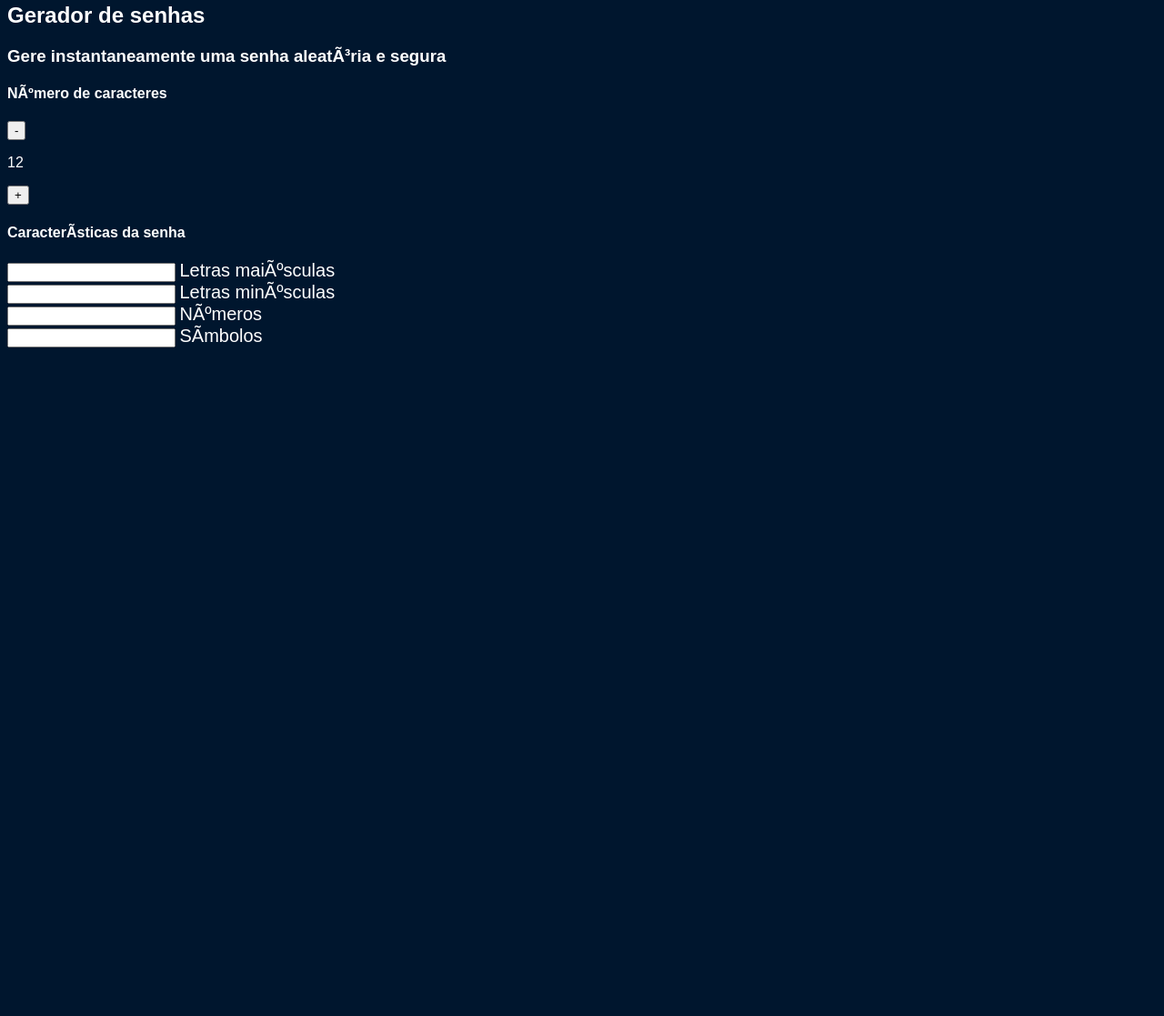
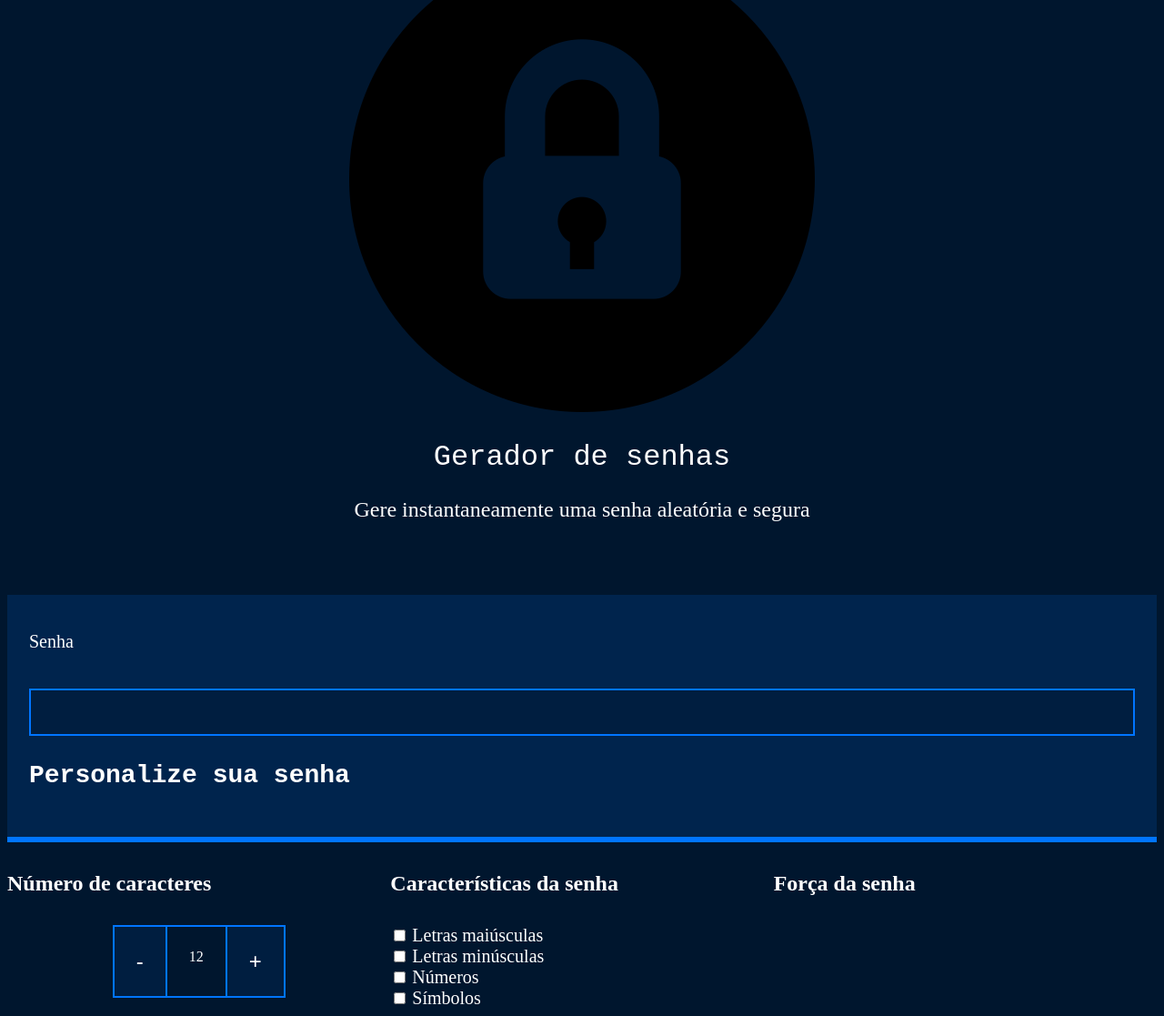
Before and after one commit to PauliN077/SENHA, a plain HTML site: page index.html in a window 1280 px wide. Shown: the part 67-1184 px from the top of the page at 91% size. Before the commit the page ends 800 px from the top, so only its background shows below. Drawn offline with Linux system fonts and the light colour scheme.

Commit message:
Add files via upload

```diff
--- a/index.html
+++ b/index.html
@@ -1,50 +1,63 @@
 <!DOCTYPE html>
-<html lang=”en”>
+<html lang="en">
 <head>
-<meta charset=”UTF-8”>
-<meta name=”viewport” content="width=device-width, initial scale=1.0">
+<meta charset="UTF-8">
+<meta name="viewport" content="width-device-width, initial
+scale=1.0">
 <title>Document</title>
-<link rel="stylesheet" href="style.css" >
+<link rel="stylesheet" href="style.css">
 </head>
 <body>
-    <img class="imagem" src="./img/cadeado.png"  >
-<h2 class=”titulo-principal”>Gerador de senhas</h2>
-<h3 class=”titulo-secundario”>Gere instantaneamente uma senha aleatória e segura</h3>
-
-<div class=”parametro-senha”>
-    <h4 class=”parametro-senha__titulo”>Número de caracteres</h4>
-    <div class=”parametro-senha-botoes”>
-        <button class=”parametro-senha__botao”>-</button>
-        <p class=”parametro-senha__texto”>12</p>
-        <button class=”parametro-senha__botao”>+</button>
-        </div>
-            <div class=”parametro-senha”>
-            <h4 class=”parametro-senha__titulo”>Características da senha</h4>
-            <div class=”parametro-senha-checkbox”>
-            <input name=”maiusculo” type=”checkbox”
-            class=”checkbox”>
-            <label for=”maiusculo”>Letras maiúsculas</label>
-            </div>
-            <div class=”parametro-senha-checkbox”>
-            <input name=”minusculo” type=”checkbox”
-            class=”checkbox”>
-            <label for=”minusculo”>Letras minúsculas</label>
-            </div>
-            <div class=”parametro-senha-checkbox”>
-            <input name=”numero” type=”checkbox”
-            class=”checkbox”>
-            <label for=”numero”>Números</label>
-            </div>
-            <div class=”parametro-senha-checkbox”>
-            <input name=”simbolo” type=”checkbox”
-            class=”checkbox”>
-            <label for=”simbolo”>Símbolos</label>
-            </div>
-
-
-            </div>
-    </div>
-
-
+<div class="conteudo-titulo">
+<img src="./img/cadeado.png" alt="cadeado fechado">
+<h2 class="titulo-principal">Gerador de senhas</h2>
+<h3 class="titulo-secundario">Gere instantaneamente uma senha
+aleatória e segura</h3>
+</div>
+<div class="conteudo-senha">
+<label for="senha">Senha</label>
+<input name="senha" type="text"id="campo-senha">
+<div class="parametro">
+</div>
+<h3 class="parametro-titulo">Personalize sua senha</h3>
+<div class="parametro-coluna__senha">
+</div>
+</div>
+<div class="parametro-coluna__senha">
+<div class="parametro-senha">
+<h4 class="parametro-senha__titulo">Número de caracteres</h4>
+<div class="parametro-senha-botoes">
+<button class="parametro-senha__botao">-</button>
+<p class="parametro-senha__texto">12</p>
+<button class="parametro-senha__botao">+</button>
+</div>
+</div>
+<div class="parametro-senha">
+<h4 class="parametro-senha__titulo">Características da senha</h4>
+<div class="parametro-senha-checkbox">
+<input name="maiusculo" type="checkbox">
+<label for="maiusculo">Letras maiúsculas</label>
+<class="checkbox">
+</div>
+<div class="parametro-senha-checkbox">
+<input name="minusculo" type="checkbox">
+<label for="minusculo">Letras minúsculas</label>
+<class="checkbox">
+</div>
+<div class="parametro-senha-checkbox">
+<input name="numero" type="checkbox">
+<label for="numero">Números</label>
+<class=”checkbox”>
+</div>
+<div class="parametro-senha-checkbox">
+<input name="simbolo" type="checkbox">
+<label for="simbolo">Símbolos</label>
+<class="checkbox">
+</div>
+</div>
+<div class="parametro-senha">
+<h4 class="parametro-senha__titulo">Força da senha</h4>
+</div>
+</div>
 </body>
 </html>
--- a/style.css
+++ b/style.css
@@ -1,34 +1,75 @@
-  :root{
-        --branco: white;
-        --cor-de-fundo: #00162E;
-        }
-
 body{
     color: var(--branco);
     background-color: var(--cor-de-fundo);
-            font-family: var(--roboto);
     }
-
     :root{
     --branco: white;
     --cor-de-fundo: #00162E;
     --fundo-senha: #00244D;
     --fundo-texto: #001E40;
-                font-family: Arial, Helvetica, sans-serif;
-                --borda:#0075FF;
+    --borda: #0075FF;
+    --roboto: "Roboto" sans-serif;
+    --roboto-mono: "Roboto Mono", monospace;
+    font-family: var(--roboto);
     }
-
-                @import url(‘https://fonts.googleapis.com/css2?family=Roboto&family=Roboto+Mono&display=swap’);
-
+    .titulo-principal{
+    font-family: var(--roboto-mono);
+    font-size: 32px;
+    }
     .titulo-secundario{
     font-size: 24px;
     }
-
-.imagem{
-    width: 3%;
-    height: 3%;
+    .conteudo-titulo{
+    text-align: center;
+    *{
+    font-weight: 400;
     }
-
+    }
+    .conteudo-senha{
+    margin-top: 80px;
+    background: var(--fundo-senha);
+    padding: 24px;
+    border-bottom: 6px solid var(--borda);
+    }
+    #campo-senha{
+    background-color: var(--fundo-senha);
+    border: none;
+    color: var(--branco);
+    font-family: var(--roboto-mono);
+    font-size: 40px;
+    width: 70%;
+    }
+    #campo-senha:focus{
+    outline: none;}
+    #campo-senha:focus{
+    outline: none;}
+    .parametro{
+    background-color: var(--fundo-texto);
+    border: 2px solid var(--borda);
+    margin-top: 32px;
+    padding: 24px;
+    }
+    .parametro-titulo{
+    font-family: var(--roboto-mono);
+    font-size: 28px;
+    }
+    .parametro-senha__titulo{
+    font-size:24px;
+    }
+    .parametro-coluna__senha{
+    display: flex;
+    flex-direction: column;
+    justify-content: center;
+    }
+    @media screen and (min-width: 768px) {
+    .parametro-coluna__senha{
+    flex-direction: row;
+    }
+    }
+    .parametro-senha{
+    width: 40%;
+    margin: 0 auto;
+    }
     .parametro-senha-botoes{
     display: flex;
     justify-content: center;
@@ -39,28 +80,17 @@
     color: var(--branco);
     border: 2px solid var(--borda);
     padding: 24px;
-        }
-
+    font-size: 24px;
+    cursor: pointer;}
     .parametro-senha__texto{
     padding: 24px;
     border-top: 2px solid var(--borda);
     border-bottom: 2px solid var(--borda);
     margin: 0;
     }
-
-            .parametro-senha__botao{
-                background-color: var(--fundo-texto);
-                color: var(--branco);
-                border: 2px solid var(--borda);
-                padding: 24px;
-                font-size: 24px;
-                cursor: pointer;
-                 }
-
     label{
     font-size: 20px;
     }
-
     .checkbox{
     width: 20px;
     height: 20px;
```
Lines whose indentation alone changed are shown as unchanged.
